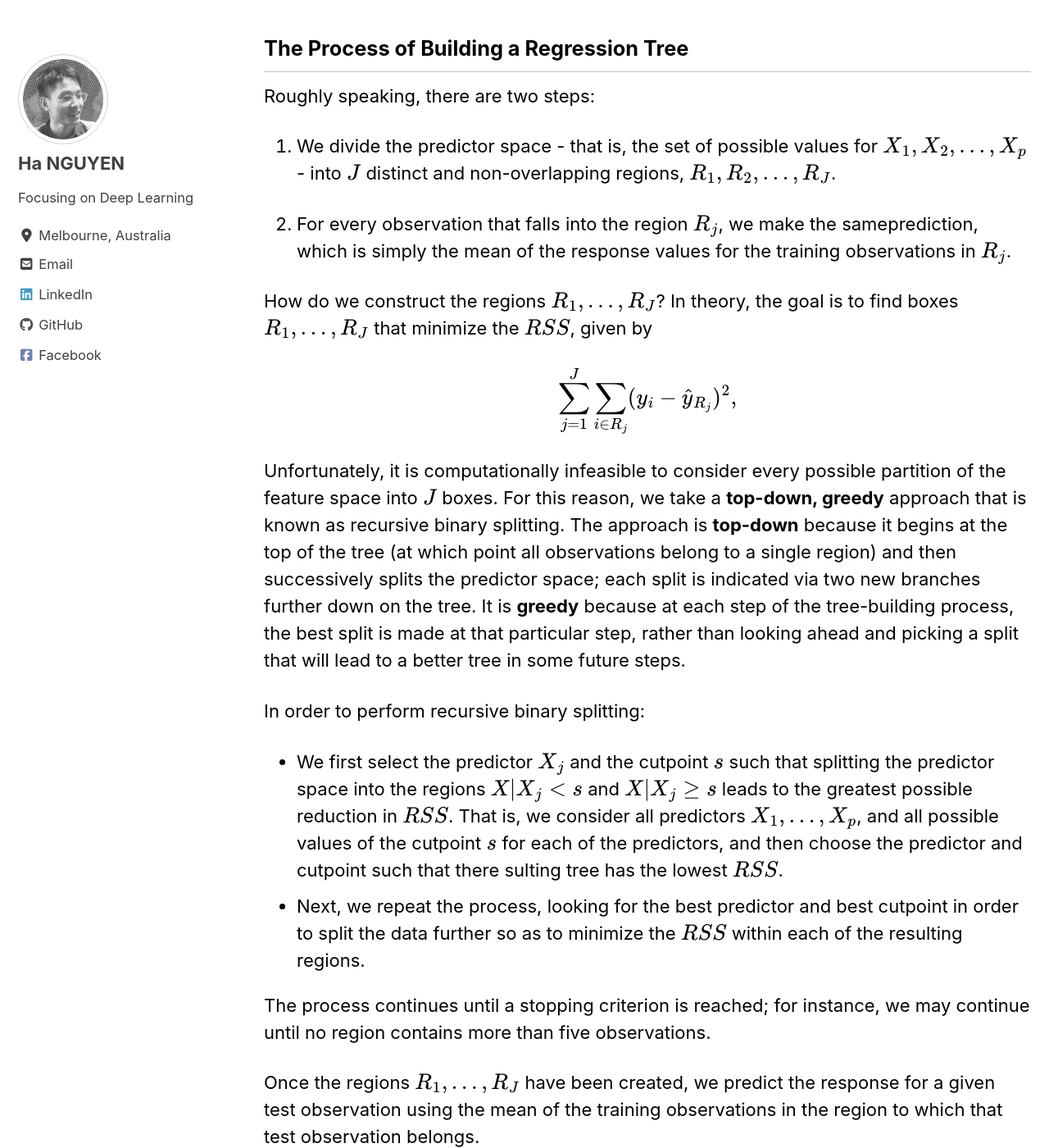
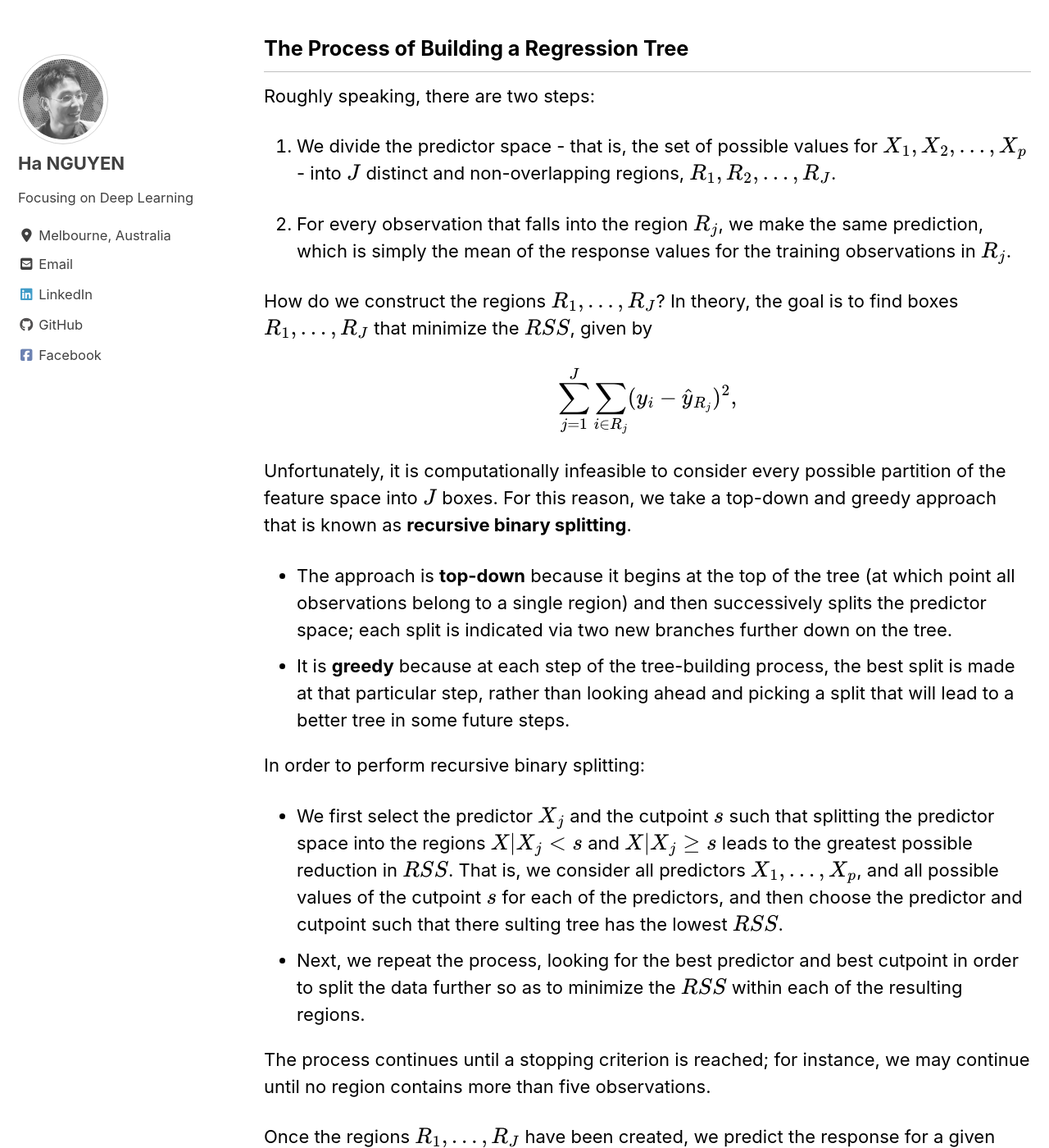
Before and after one commit to datasciblog/datasciblog.github.io, a Jekyll site: the page built from _posts/2020-02-18-tree-based-methods-01.md, in a window 1280 px wide and 1400 px high, scrolled down 2488 px. Shown: the whole window at 82% size. Built offline with Jekyll 4.4.1, drawn with Linux system fonts in a browser that asks for light colours; cached includes are drawn as plain includes; nearby versions of some CDN libraries; formulas are drawn with MathJax 3; some of the changed text lies outside the part shown.

Commit message:
Update 2020-02-18-tree-based-methods-01.md

```diff
--- a/_posts/2020-02-18-tree-based-methods-01.md
+++ b/_posts/2020-02-18-tree-based-methods-01.md
@@ -31,7 +31,7 @@ toc_icon: "cog"
     <img src="https://github.com/datasciblog/datasciblog.github.io/blob/master/_posts/images/2020-02-18-tree-based-methods-01/2.png?raw=true">
 </figure>
 
-The example shows how to use a decision tree to predict the *log* salary of a baseball player based on *Years* - the number of years that he has played in the major leagues and *Hits* - the number of hits that he made in the previous year. The tree has two **internal nodes** - the points along the tree where the predictor space is split (i.e. $Years < 4.5$ and $Hits < 117.5$ and three **terminal nodes (leaves)**. The number in each leaf is the mean of the response for the observations that fall there.
+The example shows how to use a decision tree to predict the *log* salary of a baseball player based on *Years* - the number of years that he has played in the major leagues and *Hits* - the number of hits that he made in the previous year. The tree has two **internal nodes** - the points along the tree where the predictor space is split (i.e. $Years < 4.5$ and $Hits < 117.5$) and three **terminal nodes (leaves)**. The number in each leaf is the **mean** of the response for the observations that fall there.
 
 Overall, the tree segments all players into three groups (or leaves): $R1 = \{ X \| Years<4.5 \}$, $R2 = \{ X \| Years>=4.5,Hits<117.5 \}$, and $R3 = \{ X \| Years>=4.5, Hits>=117.5 \}$. The predicted salaries for these three groups are $1,000 \times e^{5.107} = 165,174$, $1,000 \times e^{5.999} = 402,834$, and $1,000 \times e^{6.740} = 845,346$ respectively.
 
@@ -47,13 +47,15 @@ Roughly speaking, there are two steps:
 
 1. We divide the predictor space - that is, the set of possible values for $X_1, X_2, ... , X_p$ - into $J$ distinct and non-overlapping regions, $R_1, R_2, ... , R_J$.
 
-2. For every observation that falls into the region $R_j$, we make the sameprediction, which is simply the mean of the response values for the training observations in $R_j$.
+2. For every observation that falls into the region $R_j$, we make the same prediction, which is simply the mean of the response values for the training observations in $R_j$.
 
 How do we construct the regions $R_1, ... , R_J$? In theory, the goal is to find boxes $R_1, ... , R_J$ that minimize the $RSS$, given by
 
 $$ \sum\limits_{j=1}^J \sum\limits_{i \in R_j} (y_i - \hat{y}_{R_j})^2 , $$
 
-Unfortunately, it is computationally infeasible to consider every possible partition of the feature space into $J$ boxes. For this reason, we take a **top-down, greedy** approach that is known as recursive binary splitting. The approach is **top-down** because it begins at the top of the tree (at which point all observations belong to a single region) and then successively splits the predictor space; each split is indicated via two new branches further down on the tree. It is **greedy** because at each step of the tree-building process, the best split is made at that particular step, rather than looking ahead and picking a split that will lead to a better tree in some future steps.
+Unfortunately, it is computationally infeasible to consider every possible partition of the feature space into $J$ boxes. For this reason, we take a top-down and greedy approach that is known as **recursive binary splitting**.
+- The approach is **top-down** because it begins at the top of the tree (at which point all observations belong to a single region) and then successively splits the predictor space; each split is indicated via two new branches further down on the tree.
+- It is **greedy** because at each step of the tree-building process, the best split is made at that particular step, rather than looking ahead and picking a split that will lead to a better tree in some future steps.
 
 In order to perform recursive binary splitting:
 - We first select the predictor $X_j$ and the cutpoint $s$ such that splitting the predictor space into the regions $ \{ X \| X_j < s \}$ and $ \{ X \| X_j ≥ s \}$ leads to the greatest possible reduction in $RSS$. That is, we consider all predictors $X_1, ... , X_p$, and all possible values of the cutpoint $s$ for each of the predictors, and then choose the predictor and cutpoint such that there sulting tree has the lowest $RSS$.
@@ -90,7 +92,7 @@ An alternative to the Gini index is **entropy**, given by
 
 $$ D = -\sum\limits_{k=1}^K  \hat{p}_{mk}log(\hat{p}_{mk}) .$$
 
-One can show that the entropy will take on a value near zero if the $\hat{p}_{mk}$’s are all near zero or near one. Therefore, like the Gini index, the entropy will take on a small value if the $m^{th}$ node is pure. In fact, **it turns out that the Gini index and the entropy are quite similar numerically**.
+One can show that the entropy will take on a value near zero if the $\hat{p}_{mk}$’s are all near zero or near one. Therefore, like the Gini index, the entropy will take on a small value if the $m^{th}$ node is pure. **In fact, it turns out that the Gini index and the entropy are quite similar numerically**.
 
 # Advantages and Disadvantages of Trees
 
```
